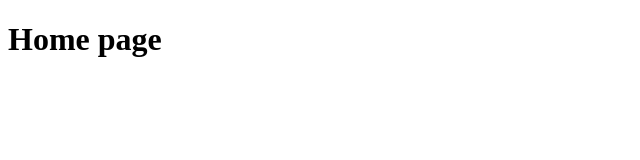
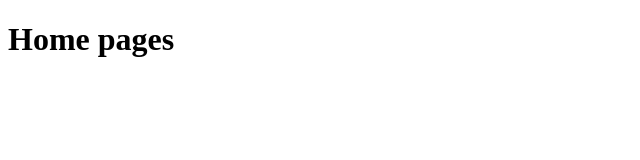
Before and after one commit to naveenrnk/test, a plain HTML site: page index.html in a window 1280 px wide. Shown: the full height of the page, 0-640 px from the left. Drawn offline with Linux system fonts and the light colour scheme.

Commit message:
Update index.html

```diff
--- a/index.html
+++ b/index.html
@@ -7,6 +7,6 @@
     <title>Document</title>
 </head>
 <body>
-    <h1>Home page</h1>
+    <h1>Home pages</h1>
 </body>
 </html>
```
